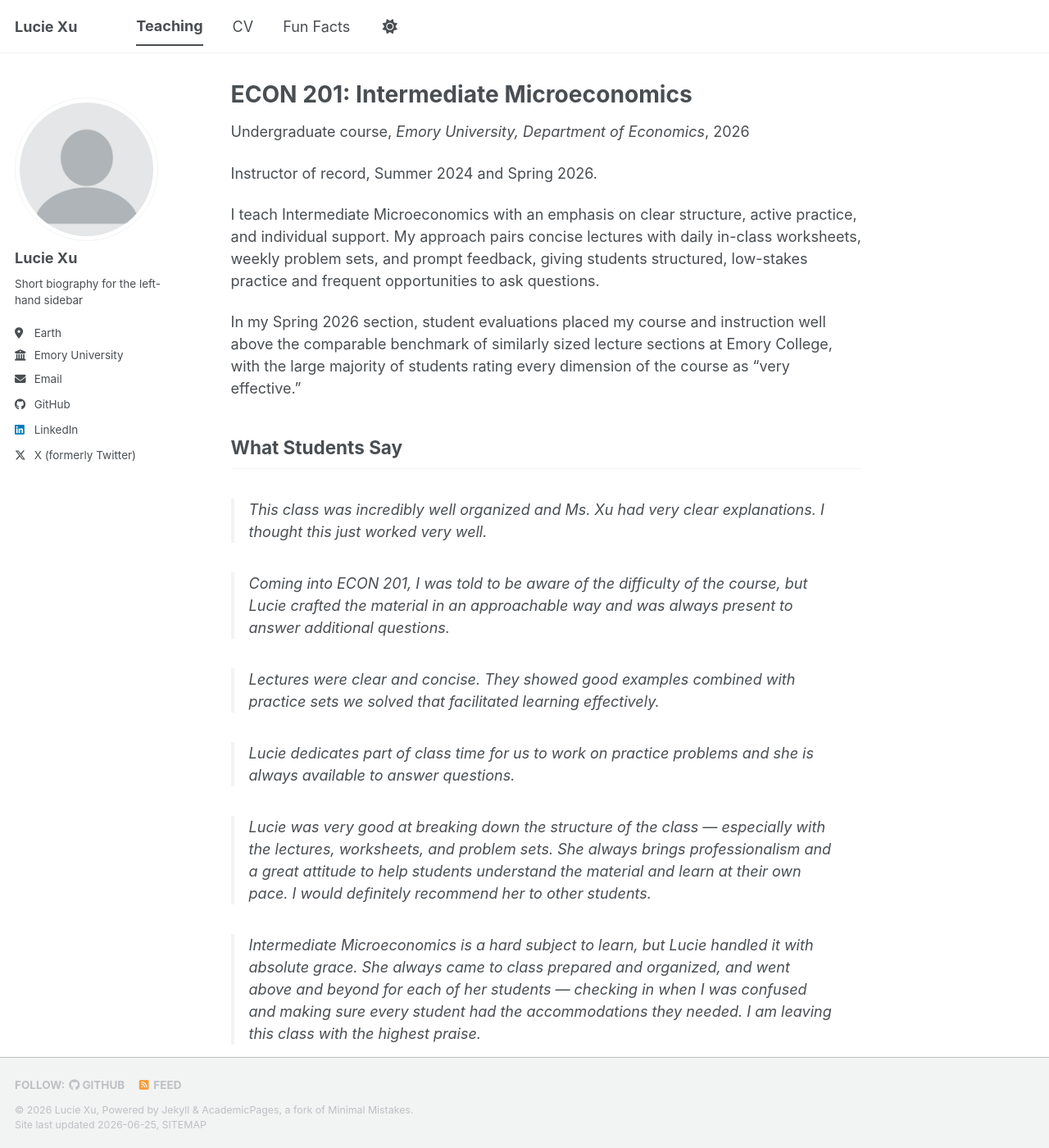
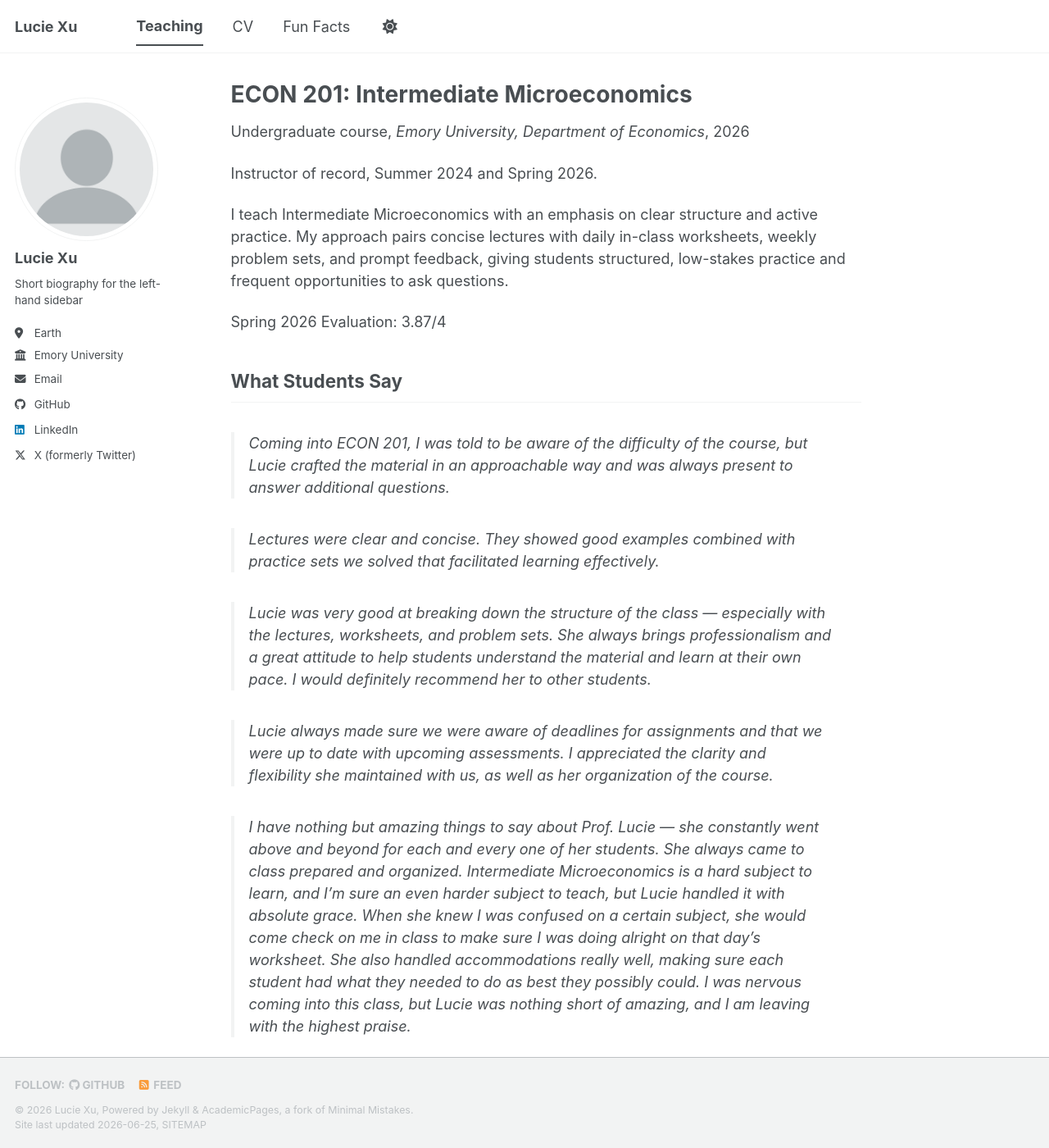
Before and after one commit to lucieexu27/lucieexu27.github.io, a Jekyll site: the page built from _teaching/2026-spring-econ201-intermediate-micro.md, in a window 1280 px wide and 1400 px high. Shown: the whole window at 82% size. Built offline with Jekyll 4.4.1, drawn with Linux system fonts in a browser that asks for light colours; a style sheet for code colours, icons or effects is not loaded; some of the changed text lies outside the part shown.

Commit message:
Revise Spring 2026 evaluations and student feedback
Updated student evaluation score for Spring 2026 and revised student feedback quotes for clarity.

```diff
--- a/_teaching/2026-spring-econ201-intermediate-micro.md
+++ b/_teaching/2026-spring-econ201-intermediate-micro.md
@@ -10,20 +10,30 @@ location: "Atlanta, GA"
 
 Instructor of record, Summer 2024 and Spring 2026.
 
-I teach Intermediate Microeconomics with an emphasis on clear structure, active practice, and individual support. My approach pairs concise lectures with daily in-class worksheets, weekly problem sets, and prompt feedback, giving students structured, low-stakes practice and frequent opportunities to ask questions.
+I teach Intermediate Microeconomics with an emphasis on clear structure and active practice. My approach pairs concise lectures with daily in-class worksheets, weekly problem sets, and prompt feedback, giving students structured, low-stakes practice and frequent opportunities to ask questions.
 
-In my Spring 2026 section, student evaluations placed my course and instruction well above the comparable benchmark of similarly sized lecture sections at Emory College, with the large majority of students rating every dimension of the course as "very effective."
+Spring 2026 Evaluation: 3.87/4
 
 ## What Students Say
-
-> This class was incredibly well organized and Ms. Xu had very clear explanations. I thought this just worked very well.
 
 > Coming into ECON 201, I was told to be aware of the difficulty of the course, but Lucie crafted the material in an approachable way and was always present to answer additional questions.
 
 > Lectures were clear and concise. They showed good examples combined with practice sets we solved that facilitated learning effectively.
 
-> Lucie dedicates part of class time for us to work on practice problems and she is always available to answer questions.
-
 > Lucie was very good at breaking down the structure of the class — especially with the lectures, worksheets, and problem sets. She always brings professionalism and a great attitude to help students understand the material and learn at their own pace. I would definitely recommend her to other students.
 
-> Intermediate Microeconomics is a hard subject to learn, but Lucie handled it with absolute grace. She always came to class prepared and organized, and went above and beyond for each of her students — checking in when I was confused and making sure every student had the accommodations they needed. I am leaving this class with the highest praise.
+> Lucie always made sure we were aware of deadlines for assignments and that we were up to date with upcoming assessments. I appreciated the clarity and flexibility she maintained with us, as well as her organization of the course.
+
+> I have nothing but amazing things to say about Prof. Lucie — she constantly went above and beyond for each and every one of her students. She always came to class prepared and organized. Intermediate Microeconomics is a hard subject to learn, and I'm sure an even harder subject to teach, but Lucie handled it with absolute grace. When she knew I was confused on a certain subject, she would come check on me in class to make sure I was doing alright on that day's worksheet. She also handled accommodations really well, making sure each student had what they needed to do as best they possibly could. I was nervous coming into this class, but Lucie was nothing short of amazing, and I am leaving with the highest praise.
+
+---
+
+## Teaching Assistant
+
+In addition to teaching as instructor of record, I have served as a teaching assistant for the following courses at Emory University:
+
+- **ECON 600: Microeconomic Theory I (PhD)** — Fall 2022, Fall 2023, Fall 2024
+- **ECON 601: Microeconomic Theory II (PhD)** — Spring 2024
+- **ECON 201: Intermediate Microeconomics** — Fall 2022, Spring 2023, Fall 2023, Fall 2024
+- **ECON 341: Business and Government** — Spring 2023, Fall 2024
+- **ECON 341: Managerial Economics** — Fall 2024
```
